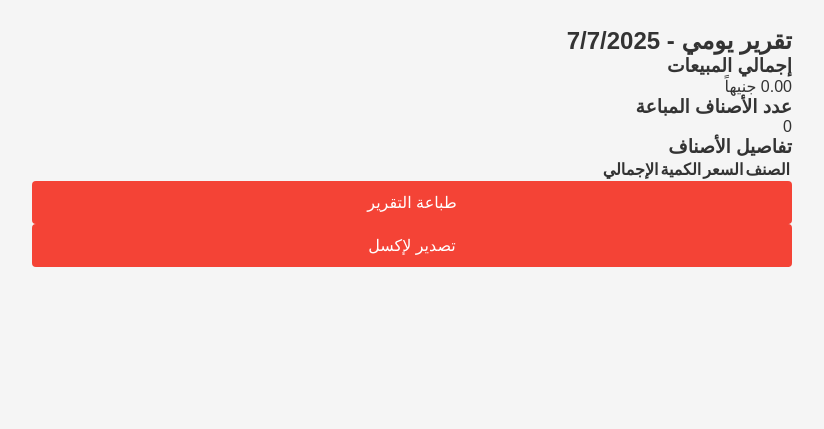
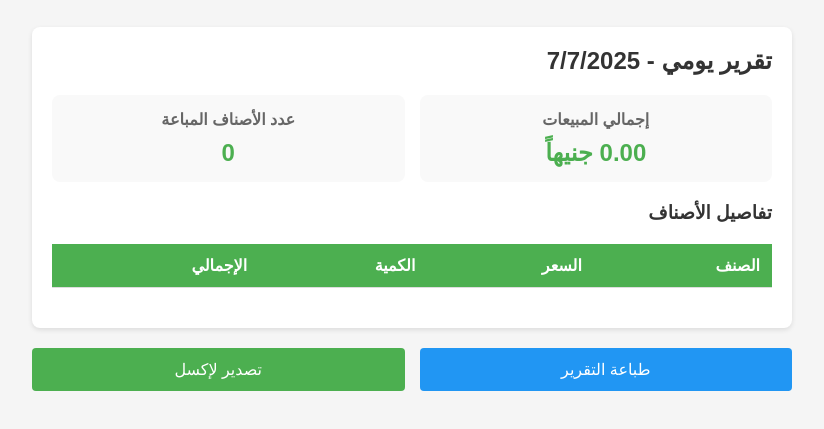
Before and after one commit to ahmedalbhere/cofe42, a plain HTML site: page reports.html in a window 1280 px wide. Shown: the part 125-554 px from the top of the page, without its empty margins (228-1052 px from the left). Drawn offline with Linux system fonts and the light colour scheme.

Commit message:
Update style.css

```diff
--- a/style.css
+++ b/style.css
@@ -194,3 +194,88 @@ button:hover {
 .edit-btn:hover {
     background-color: #0b7dda !important;
 }
+/* أنماط التقارير */
+.report-section {
+    background-color: white;
+    padding: 20px;
+    border-radius: 8px;
+    box-shadow: 0 2px 5px rgba(0,0,0,0.1);
+    margin-bottom: 20px;
+}
+
+.report-summary {
+    display: grid;
+    grid-template-columns: repeat(auto-fit, minmax(200px, 1fr));
+    gap: 15px;
+    margin: 20px 0;
+}
+
+.summary-card {
+    background-color: #f9f9f9;
+    padding: 15px;
+    border-radius: 8px;
+    text-align: center;
+}
+
+.summary-card h3 {
+    color: #666;
+    margin-bottom: 10px;
+    font-size: 16px;
+}
+
+.summary-card p {
+    font-size: 24px;
+    font-weight: bold;
+    color: #4CAF50;
+}
+
+.report-table {
+    width: 100%;
+    border-collapse: collapse;
+    margin: 20px 0;
+}
+
+.report-table th, .report-table td {
+    padding: 12px;
+    text-align: right;
+    border-bottom: 1px solid #ddd;
+}
+
+.report-table th {
+    background-color: #4CAF50;
+    color: white;
+}
+
+.report-table tr:nth-child(even) {
+    background-color: #f9f9f9;
+}
+
+.report-actions {
+    display: flex;
+    gap: 15px;
+    margin-top: 20px;
+}
+
+.report-actions button {
+    flex: 1;
+    background-color: #2196F3;
+}
+
+.report-actions button:last-child {
+    background-color: #4CAF50;
+}
+
+@media print {
+    .admin-link, .report-actions {
+        display: none;
+    }
+
+    body {
+        padding: 0;
+        font-size: 12px;
+    }
+
+    .report-table th, .report-table td {
+        padding: 6px;
+    }
+}
```
